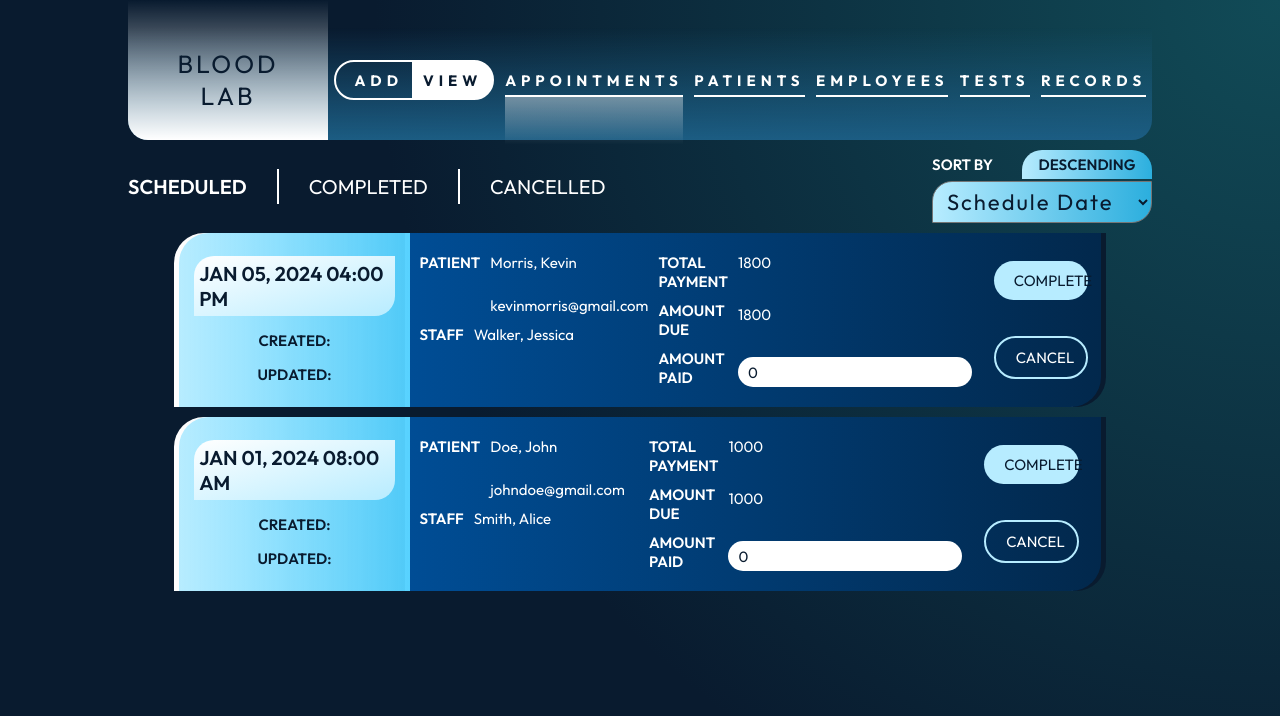
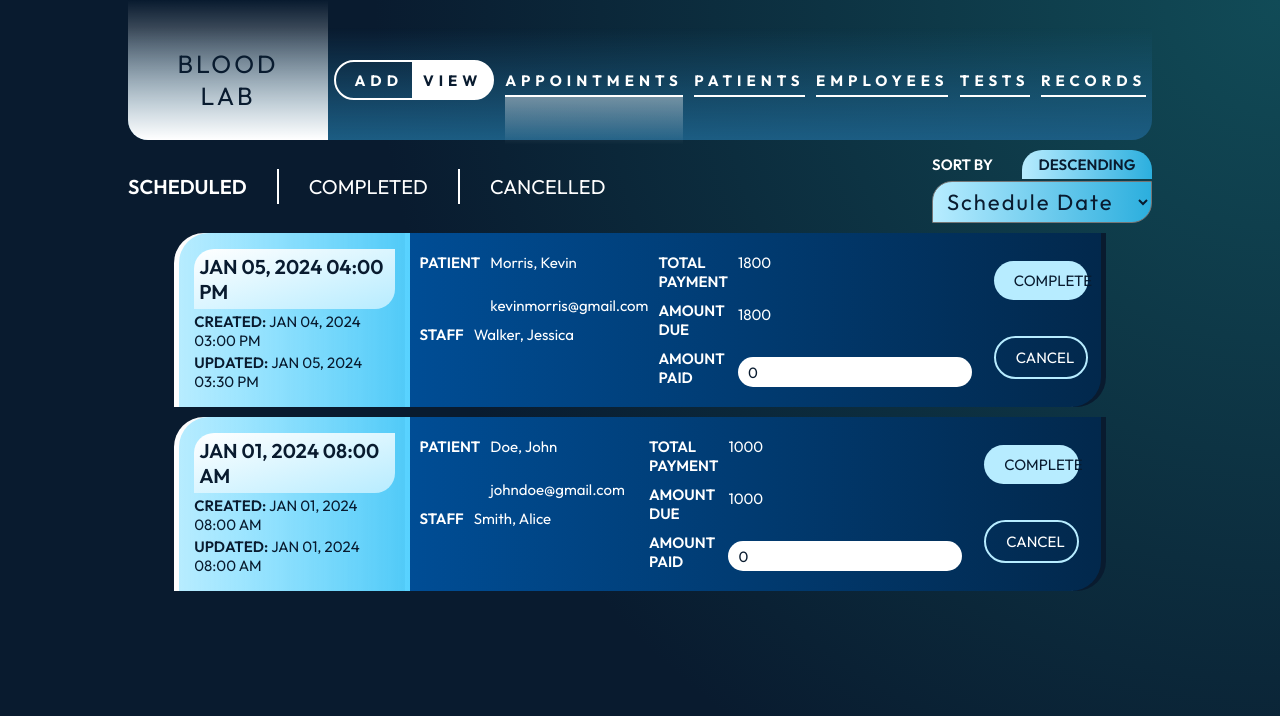
Before and after one commit to JeyyM/CCINFOM-Remake, a Next.js app: page /appointments/view in a window 1280 px wide. Shown: the top 716 px of the page. Built offline with nearby package versions, Linux system fonts and the light colour scheme.

Commit message:
minor fix

```diff
--- a/src/components/TestForm.js
+++ b/src/components/TestForm.js
@@ -12,7 +12,7 @@ const TestForm = ({ onClose }) => {
     // State to manage the form fields
     const [formData, setFormData] = useState([
         { name: 'ID', nullable: false, dataType: 'INT', isPrimaryKey: true, autoIncrement: true }, // Default primary key field
-        { name: 'appointment_id', nullable: false, dataType: 'INT', isPrimaryKey: true, autoIncrement: true }, // Appointment id field
+        { name: 'appointment_id', nullable: false, dataType: 'INT', isPrimaryKey: false, autoIncrement: false }, // Appointment id field
         { name: '', nullable: true, dataType: 'VARCHAR(45)', isPrimaryKey: false, autoIncrement: false },
     ]);
 
--- a/src/components/ViewSet.js
+++ b/src/components/ViewSet.js
@@ -2,17 +2,19 @@ import React from 'react';
 
 // THE DISPLAY OF APPOINTMENT DETAILS
 const ViewSet = ({ set }) => {
+
+  console.log(set);
   return (
     <div className="item-set">
       <div className="set-q1">
         <div className="set-date text-medium-dark-bold">{set.date}</div>
         <h2 className="text-small-dark">
           <span className="text-small-dark-bold">CREATED: </span>
-          {set.createdDate}
+          {set.creation_date}
         </h2>
         <h2 className="text-small-dark">
           <span className="text-small-dark-bold">UPDATED: </span>
-          {set.updatedDate}
+          {set.updated_date}
         </h2>
       </div>
 
```
